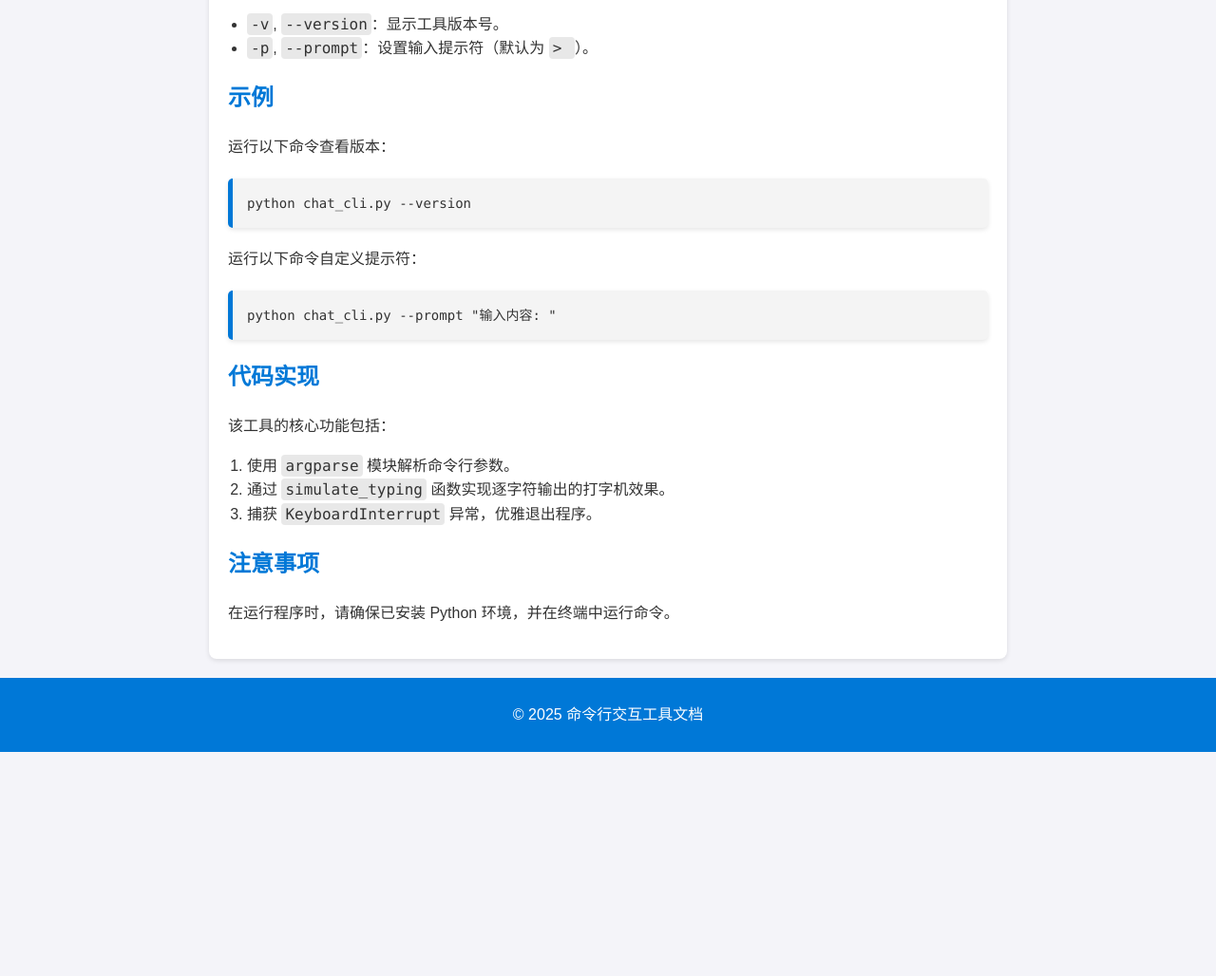
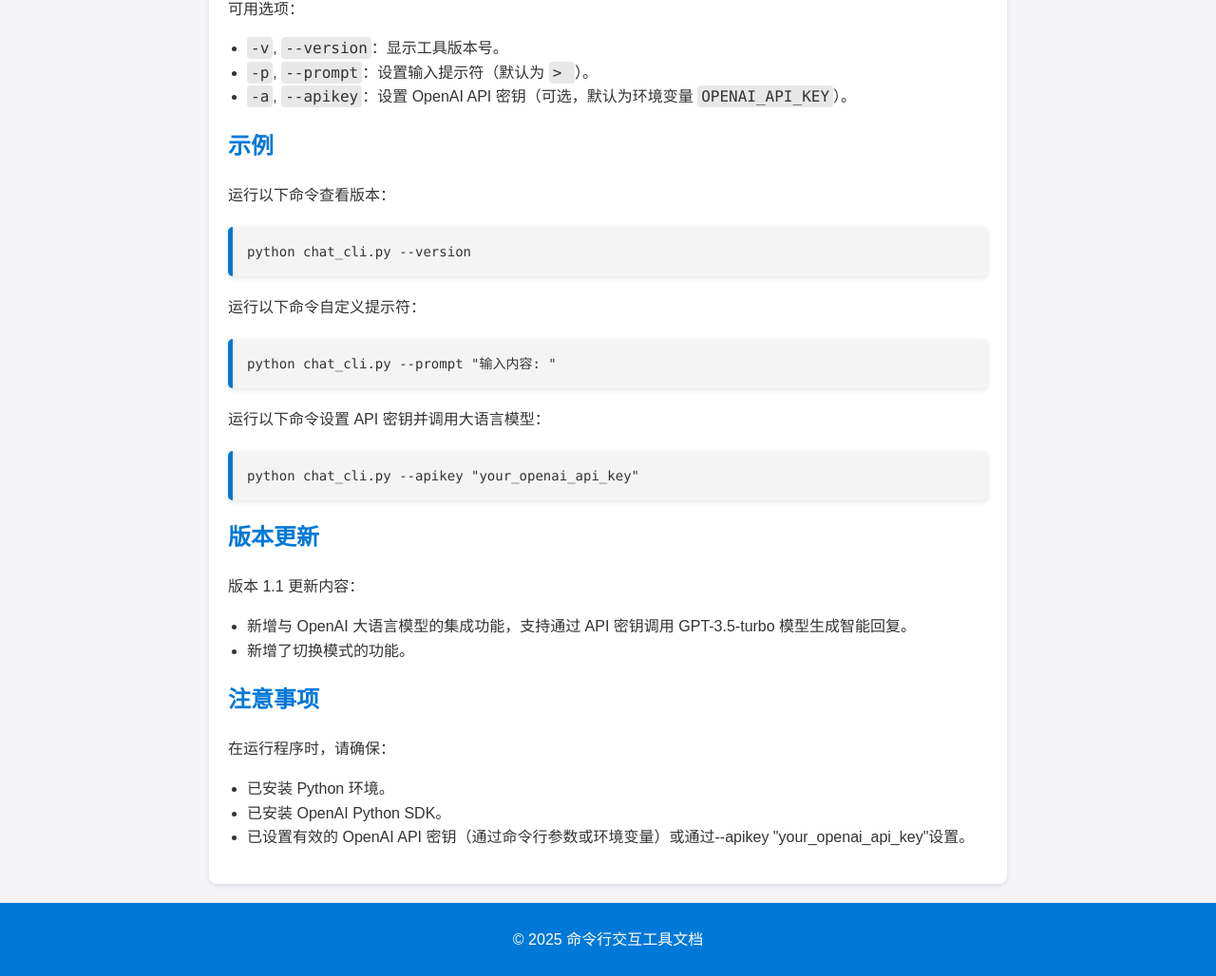
Before and after one commit to SpacervalLam/Experiment1, a plain HTML site: page Command-Line_Interface (CLI) Interaction/introduction.html in a window 1280 px wide. Shown: the part 493-1521 px from the top of the page at 95% size. Before the commit the page ends 1285 px from the top, so only its background shows below. Drawn offline with Linux system fonts and the light colour scheme.

Commit message:
docs: Update introduction.html

```diff
--- a/Command-Line_Interface (CLI) Interaction/introduction.html
+++ b/Command-Line_Interface (CLI) Interaction/introduction.html
@@ -67,35 +67,47 @@
         <h1>命令行交互工具</h1>
     </header>
     <main>
-        <p>这是一个用 Python 编写的命令行工具，旨在模拟打字机效果并提供简单的交互功能。</p>
+        <p>这是一个用 Python 编写的命令行工具，提供简单的交互功能。</p>
         <h2>功能介绍</h2>
         <ul>
             <li>支持通过 <code>-v</code> 或 <code>--version</code> 参数查看工具版本。</li>
             <li>支持通过 <code>-p</code> 或 <code>--prompt</code> 参数自定义输入提示符。</li>
             <li>模拟打字机效果，逐字符输出用户输入的内容。</li>
             <li>支持处理用户通过 <code>Ctrl+C</code> 中断程序的情况。</li>
+            <li>集成 OpenAI 大语言模型，支持通过 API 调用生成智能回复。</li>
         </ul>
+
         <h2>使用方法</h2>
         <pre>python chat_cli.py [options]</pre>
         <p>可用选项：</p>
         <ul>
             <li><code>-v</code>, <code>--version</code>：显示工具版本号。</li>
             <li><code>-p</code>, <code>--prompt</code>：设置输入提示符（默认为 <code>&gt; </code>）。</li>
+            <li><code>-a</code>, <code>--apikey</code>：设置 OpenAI API 密钥（可选，默认为环境变量 <code>OPENAI_API_KEY</code>）。</li>
         </ul>
+
         <h2>示例</h2>
         <p>运行以下命令查看版本：</p>
         <pre>python chat_cli.py --version</pre>
         <p>运行以下命令自定义提示符：</p>
         <pre>python chat_cli.py --prompt "输入内容: "</pre>
-        <h2>代码实现</h2>
-        <p>该工具的核心功能包括：</p>
-        <ol>
-            <li>使用 <code>argparse</code> 模块解析命令行参数。</li>
-            <li>通过 <code>simulate_typing</code> 函数实现逐字符输出的打字机效果。</li>
-            <li>捕获 <code>KeyboardInterrupt</code> 异常，优雅退出程序。</li>
-        </ol>
+        <p>运行以下命令设置 API 密钥并调用大语言模型：</p>
+        <pre>python chat_cli.py --apikey "your_openai_api_key"</pre>
+
+        <h2>版本更新</h2>
+        <p>版本 1.1 更新内容：</p>
+        <ul>
+            <li>新增与 OpenAI 大语言模型的集成功能，支持通过 API 密钥调用 GPT-3.5-turbo 模型生成智能回复。</li>
+            <li>新增了切换模式的功能。</li>
+        </ul>
+
         <h2>注意事项</h2>
-        <p>在运行程序时，请确保已安装 Python 环境，并在终端中运行命令。</p>
+        <p>在运行程序时，请确保：</p>
+        <ul>
+            <li>已安装 Python 环境。</li>
+            <li>已安装 OpenAI Python SDK。</li>
+            <li>已设置有效的 OpenAI API 密钥（通过命令行参数或环境变量）或通过--apikey "your_openai_api_key"设置。</li>
+        </ul>
     </main>
     <footer>
         <p>© 2025 命令行交互工具文档</p>
```
